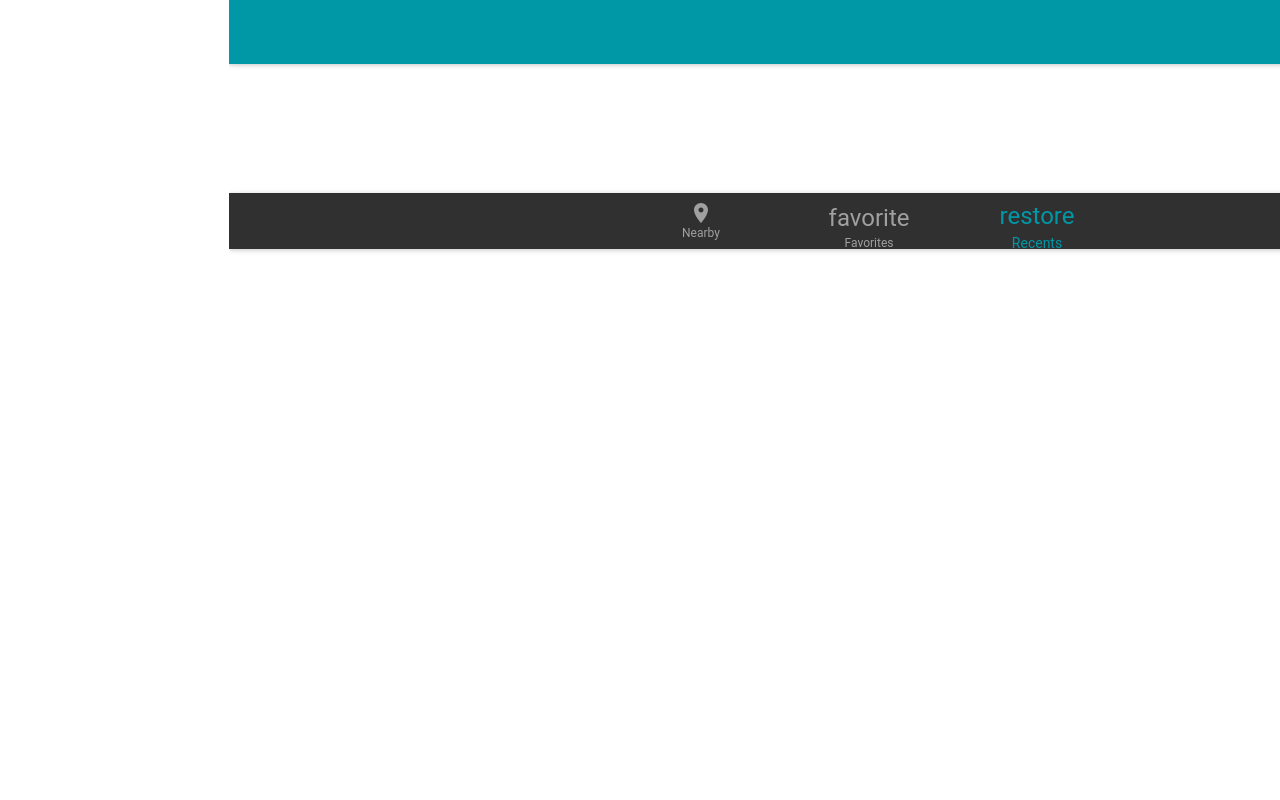
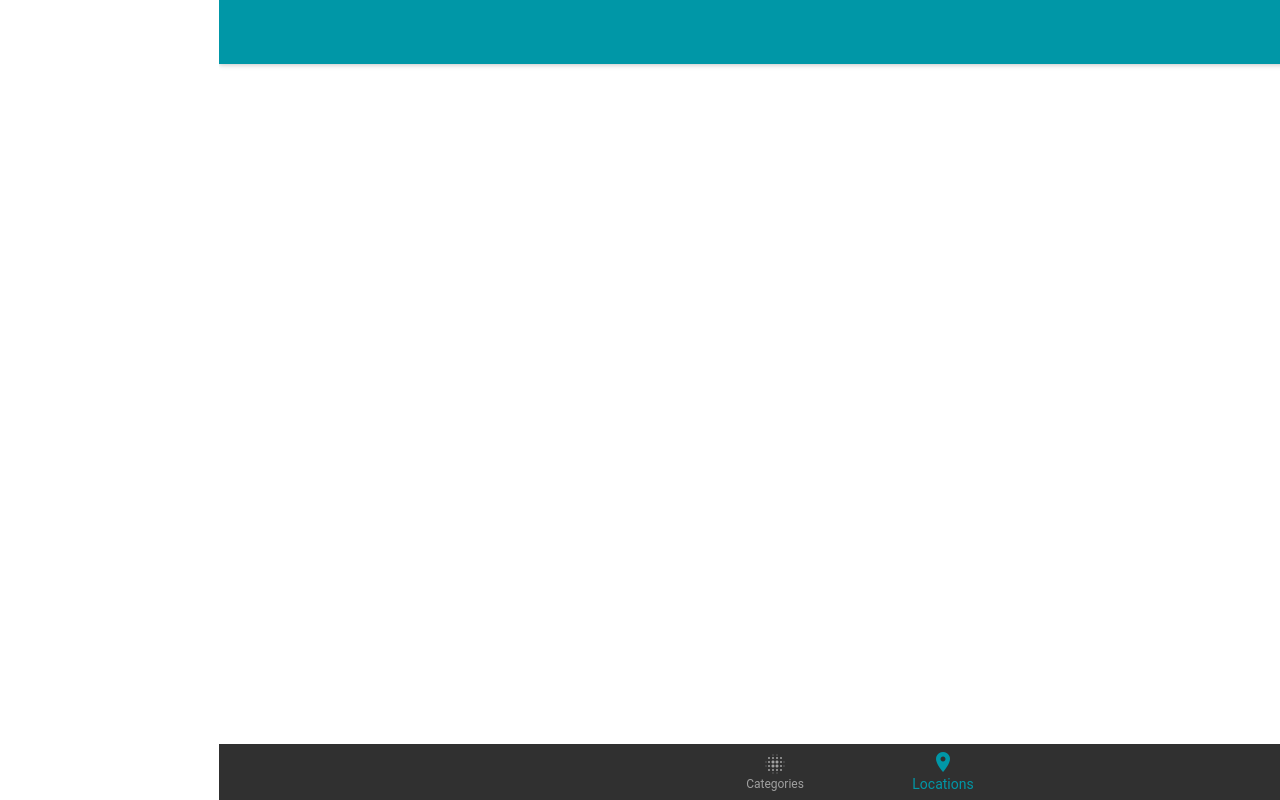
Before and after one commit to Soifer/MyLocations, a React app: page / in a window 1280 px wide. Built offline with nearby package versions, Linux system fonts and the light colour scheme; what react-tap-event-plugin would draw is missing.

Commit message:
bottom toolbar added

```diff
--- a/index.html
+++ b/index.html
@@ -4,6 +4,7 @@
     <link rel="stylesheet" href="https://maxcdn.bootstrapcdn.com/bootstrap/latest/css/bootstrap.min.css">
     <link rel="stylesheet" href="https://cdnjs.cloudflare.com/ajax/libs/animate.css/3.5.2/animate.min.css">
     <link rel="stylesheet" href="https://cdnjs.cloudflare.com/ajax/libs/toastr.js/2.1.3/toastr.min.css">
+    <link href="https://fonts.googleapis.com/icon?family=Material+Icons" rel="stylesheet">
     <meta name="viewport" content="width=device-width, initial-scale=1">
 </head>
 
--- a/package.json
+++ b/package.json
@@ -90,6 +90,7 @@
     "babel-polyfill": "^6.20.0",
     "babel-preset-stage-1": "^6.24.1",
     "jsx-ast-utils": "^1.4.0",
+    "material-design-icons": "^3.0.1",
     "material-ui": "^0.18.3",
     "material-ui-icons": "^1.0.0-alpha.19",
     "prop-types": "^15.5.10",
--- a/src/components/common/BottomToolbar.js
+++ b/src/components/common/BottomToolbar.js
@@ -4,38 +4,44 @@ import Paper from 'material-ui/Paper';
 import IconLocationOn from 'material-ui/svg-icons/communication/location-on';
 import FontIcon from 'material-ui/FontIcon';
 import {BottomNavigation, BottomNavigationItem} from 'material-ui/BottomNavigation';
+import { browserHistory } from 'react-router';
+import url from './urlConverter';
 
-const recentsIcon = <FontIcon className="material-icons">restore</FontIcon>;
-const favoritesIcon = <FontIcon className="material-icons">favorite</FontIcon>;
-const nearbyIcon = <IconLocationOn />;
+const categoryIcon = <FontIcon className="material-icons">blur_on</FontIcon>;
+const nearbyIcon = <FontIcon className="material-icons">room</FontIcon>;
 
 class BottomToolbar extends Component {
-    constructor(props) {
-        super(props);
-        this.state = {
-            selectedIndex: 0
+    // constructor(props) {     super(props);     this.state = {
+    // selectedIndex: 0     }; }
+    style = {
+        position: 'fixed',
+        bottom: 0
+    };
+    state = {
+        selectedIndex: 0
+    };
+
+    select = (index) => {
+         this.setState({selectedIndex: index});
+         browserHistory.push('/' + url[index]);
         };
-    }
-    select = (index) => this.setState({selectedIndex: index});
 
     render() {
         return (
-            <Paper zDepth={1}>
-                <BottomNavigation selectedIndex={this.state.selectedIndex}>
+            <div>
+            <Paper  zDepth={1}>
+                <BottomNavigation style={this.style} selectedIndex={this.state.selectedIndex}>
                     <BottomNavigationItem
-                        label="Recents"
-                        icon={recentsIcon}
+                        label="Locations"
+                        icon={nearbyIcon}
                         onTouchTap={() => this.select(0)}/>
                     <BottomNavigationItem
-                        label="Favorites"
-                        icon={favoritesIcon}
+                        label="Categories"
+                        icon={categoryIcon}
                         onTouchTap={() => this.select(1)}/>
-                    <BottomNavigationItem
-                        label="Nearby"
-                        icon={nearbyIcon}
-                        onTouchTap={() => this.select(2)}/>
                 </BottomNavigation>
             </Paper>
+            </div>
         );
     }
 }
--- /dev/null
+++ b/src/components/common/urlConverter.js
@@ -0,0 +1,5 @@
+const url = {
+    "0": "locations",
+    "1": "categories"
+};
+export default url;
--- a/src/components/main/MainPage.js
+++ b/src/components/main/MainPage.js
@@ -1,8 +1,7 @@
-import React, { Component } from 'react';
+import React, {Component} from 'react';
 import PropTypes from 'prop-types';
 import CategoryPage from '../category/CategoryPage';
 import LocationPage from '../location/LocationPage';
-
 
 class MainPage extends Component {
     render() {
--- a/src/routes.js
+++ b/src/routes.js
@@ -8,7 +8,7 @@ import MainPage from './components/main/MainPage';
 
 export default(
     <Route path="/" component={App}>
-        <IndexRoute component={MainPage}/>
+        <IndexRoute component={LocationPage}/>
         <Route path="locations" component={LocationPage}/>
         <Route path="categories" component={CategoryPage}/>
     </Route>
```
Also changed, not shown: .babelrc.
